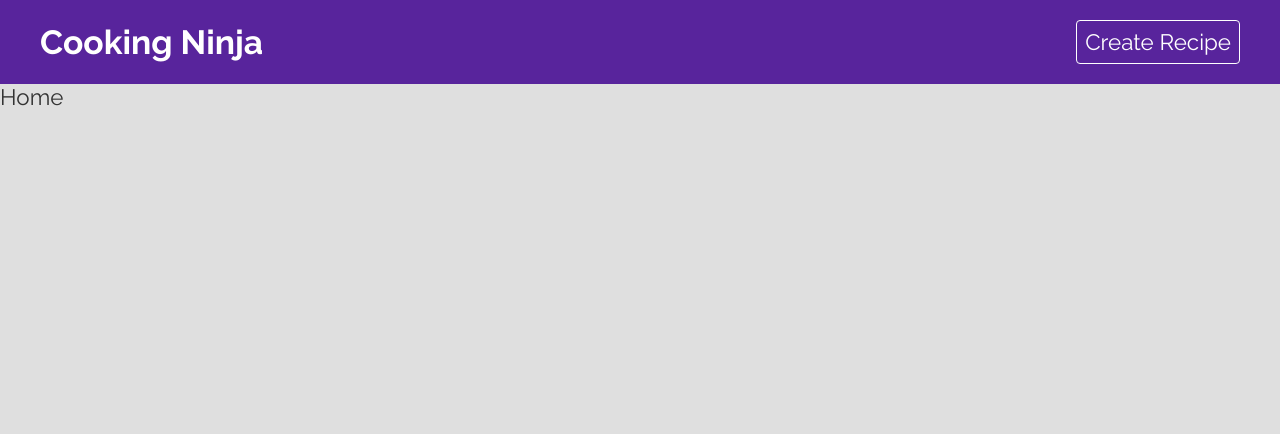
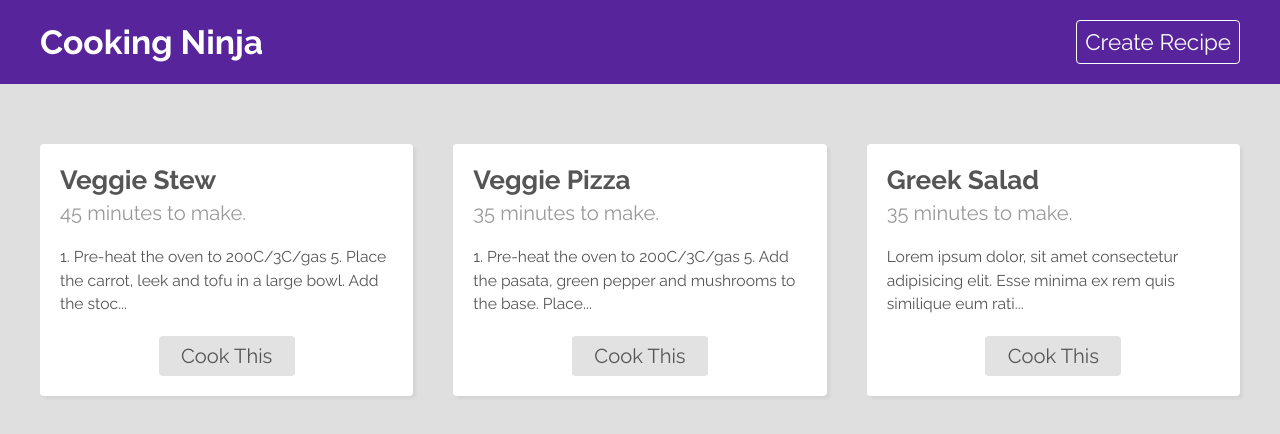
Before and after one commit to efunnuga-bamidele/recipe-directory, a React (Create React App) app: page / in a window 1280 px wide. Shown: the top 434 px of the page. Built offline with nearby package versions, Linux system fonts and the light colour scheme; data requests are answered from the project's data file.

Commit message:
✨create custom useFetch Hooks, pull data from json

```diff
--- /dev/null
+++ b/src/components/RecipeList.css
@@ -0,0 +1,52 @@
+.recipe-list {
+    display: grid;
+    grid-template-columns: 1fr 1fr 1fr;
+    grid-gap: 40px;
+    max-width: 1200px;
+    margin: 40px auto;
+}
+
+.recipe-list .card {
+    background: #fff;
+    color: #333;
+    padding: 20px;
+    border-radius: 4px;
+    box-shadow: 3px 3px 3px rgba(0, 0, 0, 0.05);
+    transition: all 0.3s ease;
+    position: relative;
+}
+
+.recipe-list .card:hover {
+    transform: rotate(3deg);
+}
+
+.recipe-list .card h3 {
+    color: #555;
+    margin-bottom: 6px;
+}
+
+.recipe-list .card p {
+    color: #999;
+    font-size: 0.9em;
+}
+
+.recipe-list .card div {
+    color: #555;
+    font-size: 0.7em;
+    margin: 20px 0;
+    line-height: 1.5em;
+}
+
+.recipe-list .card a {
+    color: #555;
+    text-decoration: none;
+    display: block;
+    background: #e2e2e2;
+    font-size: 0.9em;
+    width: 100px;
+    text-align: center;
+    width: 120px;
+    padding: 8px;
+    border-radius: 4px;
+    margin: 20px auto 0;
+}
--- /dev/null
+++ b/src/components/RecipeList.js
@@ -0,0 +1,19 @@
+import { Link } from 'react-router-dom'
+
+//Style
+import './RecipeList.css'
+
+export default function RecipeList( { recipes } ) {
+    return (
+        <div className='recipe-list'>
+            {recipes.map(recipe => (
+                <div key={recipe.id} className='card'>
+                    <h3>{recipe.title}</h3>
+                    <p>{recipe.cookingTime} to make.</p>
+                    <div>{recipe.method.substring(0, 100)}...</div>
+                    <Link to={`/recipies/${recipe.id}`}>Cook This</Link>
+                </div>
+            ))}
+        </div>
+    )
+}
--- /dev/null
+++ b/src/hooks/useFetch.js
@@ -0,0 +1,44 @@
+import {useState, useEffect} from 'react'
+
+export const useFetch = (url) => {
+    const [data, setData] = useState(null)
+    const [isPending, setIsPending] = useState(false)
+    const [error, setError] = useState(null)
+
+
+    useEffect(() => {
+        const controller = new AbortController()
+
+        const fetchData = async () => {
+            setIsPending(true)
+
+            try{
+                const res = await fetch(url, { signal:controller.signal })
+                if(!res.ok){
+                    throw new Error(res.statusText)
+                }
+                const data = await res.json()
+
+                setIsPending(false)
+                setData(data)
+                setError(null)
+
+            }catch(err){
+                if (err.name === 'AbortError'){
+                    console.log("the fetch was aborted")
+                }else {
+                    setIsPending(false)
+                    setError('Could not fetch the data')
+                }
+            }
+        }
+        fetchData()
+
+        return () => {
+            controller.abort()
+        }
+
+    }, [url])
+
+    return {data, isPending, error}
+}
--- a/src/pages/home/Home.css
+++ b/src/pages/home/Home.css
@@ -0,0 +1,4 @@
+.home {
+    max-width: 1200px;
+    margin: 60px auto;
+}
--- a/src/pages/home/Home.js
+++ b/src/pages/home/Home.js
@@ -1,10 +1,18 @@
 //Style
 import './Home.css'
+import { useFetch } from '../../hooks/useFetch'
+
+//Components
+import RecipeList from '../../components/RecipeList'
 
 export default function Home() {
+
+    const {data, isPending, error} = useFetch('http://localhost:3000/recipes')
     return (
-        <div>
-            Home
+        <div className='home'>
+            {error && <p className='error'>{error}</p>}
+            {isPending && <p className='loading'>Loading...</p>}
+            {data && <RecipeList recipes = {data}/>}
         </div>
     )
 }
```
